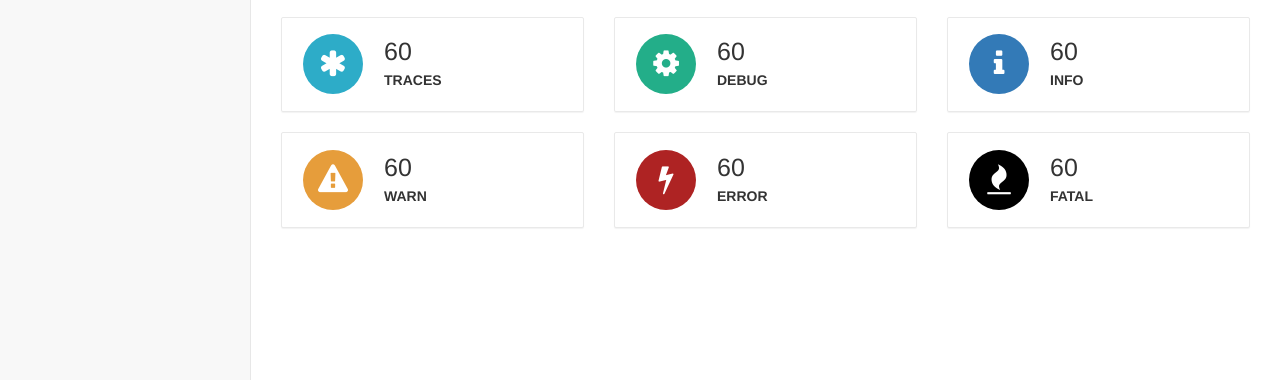
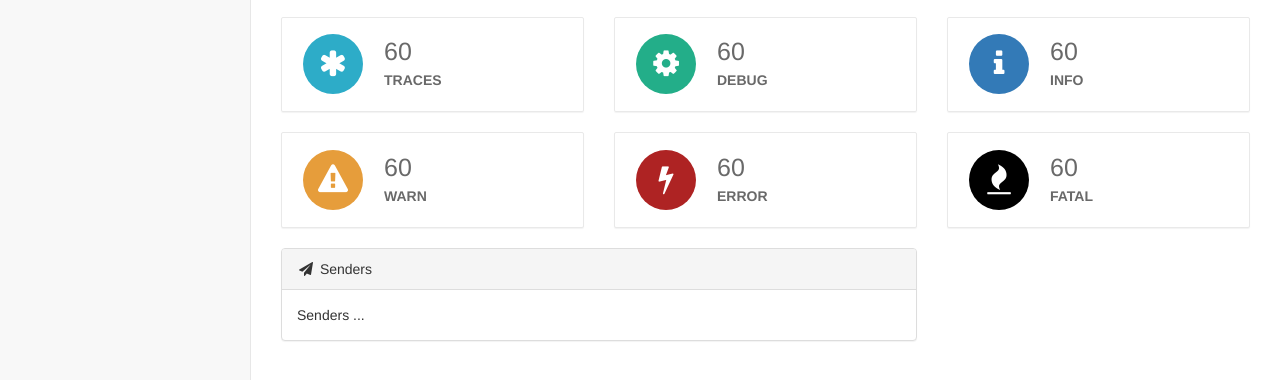
Before and after one commit to vba/NBlast, a website: page NBlast.Client/app/index.html in a window 1280 px wide. Shown: the part 144-524 px from the top of the page. Drawn offline with nearby package versions, Linux system fonts and the light colour scheme.

Commit message:
[Client] Start to design senders panel

```diff
--- a/NBlast.Client/app/css/app.css
+++ b/NBlast.Client/app/css/app.css
@@ -4,6 +4,10 @@
 
 .panel-primary {
     border-color: #E9E9E9;
+}
+
+.panel-heading .fa {
+    margin-right: .35em;
 }
 
 .tile {
@@ -16,10 +20,12 @@
 }
     .tile .counter {
         font-size: 25px;
+        color: dimgrey;
     }
     .tile .title {
         font-weight: bold;
         text-transform: uppercase;
+        color: dimgrey;
     }
     .tile .pull-left {
         margin-left: 1.5em;
--- a/NBlast.Client/app/index.html
+++ b/NBlast.Client/app/index.html
@@ -131,6 +131,16 @@
             </section>
         </div>
 
+       <div class="row">
+          <div class="col-lg-8">
+               <section class="panel panel-default">
+                    <header class="panel-heading"><i class="fa fa-send fa-fw"></i>Senders</header>
+                    <div class="panel-body">
+                        Senders ...
+                    </div>
+               </section>
+           </div>
+       </div>
     </div>
     </div>
 </body>
```
